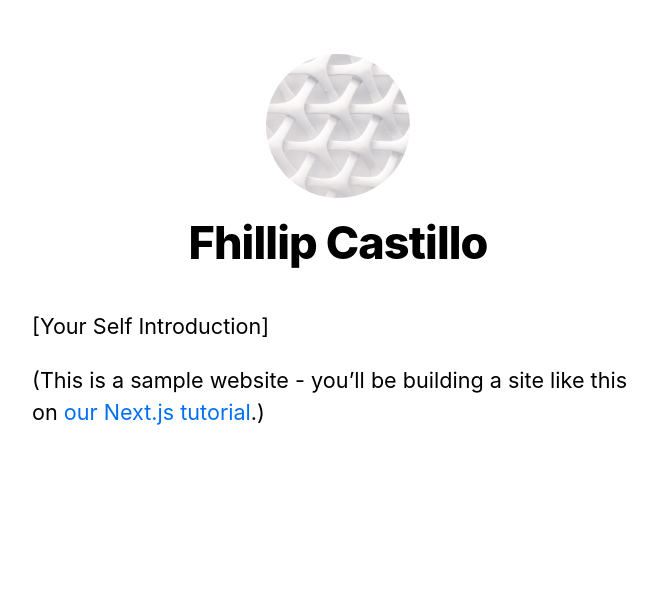
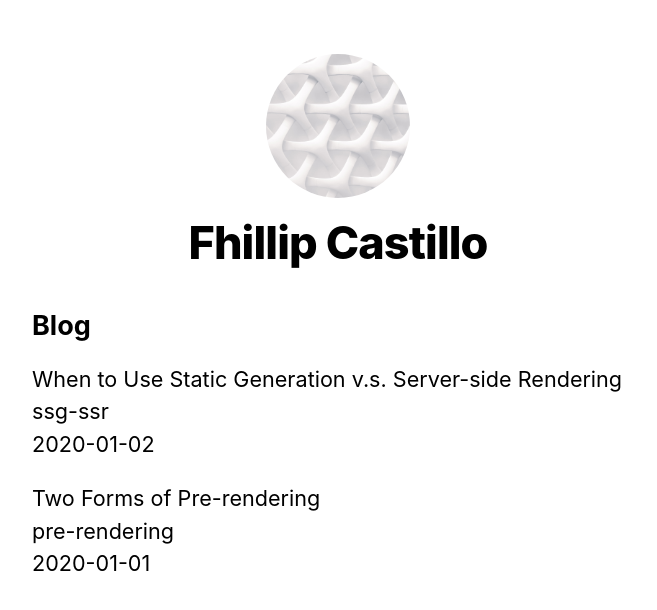
Before and after one commit to fhillipgcastillo/PersonalPresentation, a Next.js app: page / in a window 1280 px wide. Shown: the top 610 px of the page, without its empty margins (302-959 px from the left). Built offline with nearby package versions, Linux system fonts and the light colour scheme.

Commit message:
Pre-rendering - Static Generation using getStaticProps

```diff
--- /dev/null
+++ b/lib/posts.js
@@ -0,0 +1,35 @@
+import fs from 'fs';
+import path from 'path';
+import matter from 'gray-matter';
+
+const postsDirectory = path.join(process.cwd(), 'posts');
+
+export function getSortedPostsData() {
+  // Get file names under /posts
+  const fileNames = fs.readdirSync(postsDirectory);
+  const allPostsData = fileNames.map((fileName) => {
+    // Remove ".md" from file name to get id
+    const id = fileName.replace(/\.md$/, '');
+
+    // Read markdown file as string
+    const fullPath = path.join(postsDirectory, fileName);
+    const fileContents = fs.readFileSync(fullPath, 'utf8');
+
+    // Use gray-matter to parse the post metadata section
+    const matterResult = matter(fileContents);
+
+    // Combine the data with the id
+    return {
+      id,
+      ...matterResult.data,
+    };
+  });
+  // Sort posts by date
+  return allPostsData.sort((a, b) => {
+    if (a.date < b.date) {
+      return 1;
+    } else {
+      return -1;
+    }
+  });
+}
--- a/package.json
+++ b/package.json
@@ -6,6 +6,7 @@
     "start": "next start"
   },
   "dependencies": {
+    "gray-matter": "^4.0.3",
     "next": "latest",
     "react": "18.2.0",
     "react-dom": "18.2.0"
@@ -14,7 +15,6 @@
   "description": "This is a starter template for [Learn Next.js](https://nextjs.org/learn).",
   "version": "1.0.0",
   "main": "npm dev",
-  "devDependencies": {},
   "repository": {
     "type": "git",
     "url": "git+https://github.com/fhillipgcastillo/ReactNextGraphQLTs.git"
--- a/pages/index.js
+++ b/pages/index.js
@@ -1,20 +1,37 @@
 import Head from 'next/head';
 import Layout, { siteTitle } from '../components/layout';
 import utilStyles from '../styles/utils.module.css';
+import { getSortedPostsData } from '../lib/posts';
 
-export default function Home() {
+export default function Home({allPostsData}) {
   return (
     <Layout home>
       <Head>
         <title>{siteTitle}</title>
       </Head>
-      <section className={utilStyles.headingMd}>
-        <p>[Your Self Introduction]</p>
-        <p>
-          (This is a sample website - you’ll be building a site like this on{' '}
-          <a href="https://nextjs.org/learn">our Next.js tutorial</a>.)
-        </p>
+      <section className={`${utilStyles.headingMd} ${utilStyles.padding1px}`}>
+        <h2 className={utilStyles.headingLg}>Blog</h2>
+        <ul className={utilStyles.list}>
+          {allPostsData.map(({ id, date, title }) => (
+            <li className={utilStyles.listItem} key={id}>
+              {title}
+              <br />
+              {id}
+              <br />
+              {date}
+            </li>
+          ))}
+        </ul>
       </section>
     </Layout>
   );
 }
+
+export async function getStaticProps(){
+  const allPostsData = getSortedPostsData();
+  return {
+    props: {
+      allPostsData
+    }
+  }
+}
--- /dev/null
+++ b/posts/pre-rendering.md
@@ -0,0 +1,11 @@
+---
+title: 'Two Forms of Pre-rendering'
+date: '2020-01-01'
+---
+
+Next.js has two forms of pre-rendering: **Static Generation** and **Server-side Rendering**. The difference is in **when** it generates the HTML for a page.
+
+- **Static Generation** is the pre-rendering method that generates the HTML at **build time**. The pre-rendered HTML is then _reused_ on each request.
+- **Server-side Rendering** is the pre-rendering method that generates the HTML on **each request**.
+
+Importantly, Next.js lets you **choose** which pre-rendering form to use for each page. You can create a "hybrid" Next.js app by using Static Generation for most pages and using Server-side Rendering for others.
--- /dev/null
+++ b/posts/ssg-ssr.md
@@ -0,0 +1,19 @@
+---
+title: 'When to Use Static Generation v.s. Server-side Rendering'
+date: '2020-01-02'
+---
+
+We recommend using **Static Generation** (with and without data) whenever possible because your page can be built once and served by CDN, which makes it much faster than having a server render the page on every request.
+
+You can use Static Generation for many types of pages, including:
+
+- Marketing pages
+- Blog posts
+- E-commerce product listings
+- Help and documentation
+
+You should ask yourself: "Can I pre-render this page **ahead** of a user's request?" If the answer is yes, then you should choose Static Generation.
+
+On the other hand, Static Generation is **not** a good idea if you cannot pre-render a page ahead of a user's request. Maybe your page shows frequently updated data, and the page content changes on every request.
+
+In that case, you can use **Server-Side Rendering**. It will be slower, but the pre-rendered page will always be up-to-date. Or you can skip pre-rendering and use client-side JavaScript to populate data.
```
Also changed, not shown: 1 other file (tests, documents, lock files or other folders).
